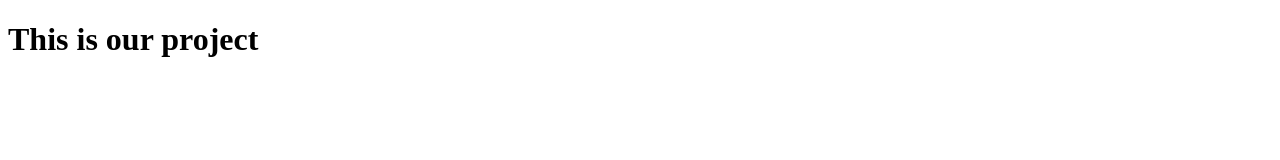
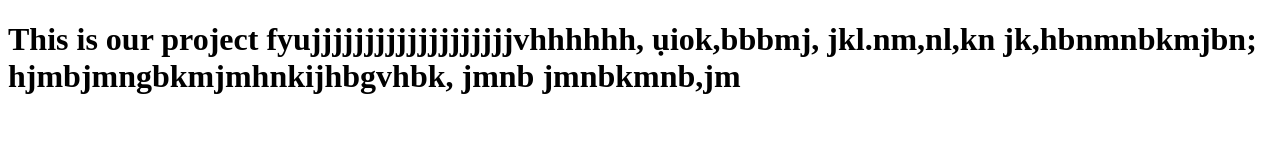
Before and after one commit to Duongbaxinh/NEWPROJECT, a plain HTML site: page index.html in a window 1280 px wide. Drawn offline with Linux system fonts and the light colour scheme.

Commit message:
file update

```diff
--- a/index.html
+++ b/index.html
@@ -8,7 +8,13 @@
 </head>
 <body>
     <h1>This is our project
+        fyujjjjjjjjjjjjjjjjjjjvhhhhhh,
+        ụiok,bbbmj,
+        jkl.nm,nl,kn
 
+        jk,hbnmnbkmjbn;
+        hjmbjmngbkmjmhnkijhbgvhbk,
+        jmnb jmnbkmnb,jm
     </h1>
 </body>
 </html>
```
